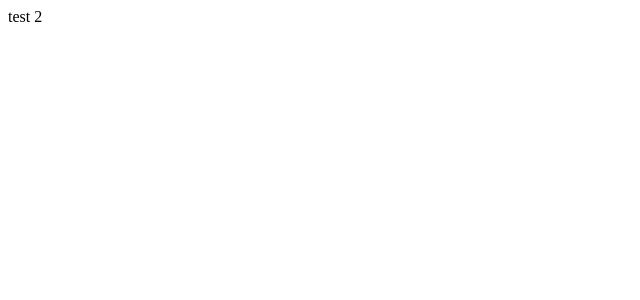
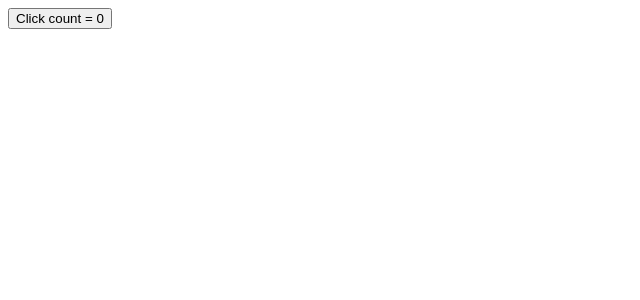
Before and after one commit to tomaszpach/list-of-expenses, a React app: page / in a window 1280 px wide. Shown: the top 300 px of the page, without its empty margins (0-640 px from the left). Built offline with nearby package versions, Linux system fonts and the light colour scheme.

Commit message:
rebuild to mobx

```diff
--- a/src/index.tsx
+++ b/src/index.tsx
@@ -1,25 +1,29 @@
 import * as React from 'react';
 import * as ReactDOM from 'react-dom';
+import { observable, action } from 'mobx';
+import { observer } from 'mobx-react';
 
+class HelloData {
+    @observable clickedCount = 0;
 
-class Hello extends React.Component<{}, { clickedCount: number }> {
-    constructor(props) {
-        super(props);
+    @action
+    increment() {
+        this.clickedCount++;
+        console.log(this)
+    }
+}
 
-        this.state = {
-            clickedCount: 0
-        }
-    }
-
-    increment() {
-        this.setState({
-            clickedCount: this.state.clickedCount + 1
-        })
-    }
+@observer
+class Hello extends React.Component<{}> {
+    data = new HelloData();
 
     render() {
+        console.log(this.data);
+
         return(
-            <div>test 2</div>
+            <button onClick={() => this.data.increment()}>
+            Click count = {this.data.clickedCount}
+            </button>
         )
     }
 }
```
